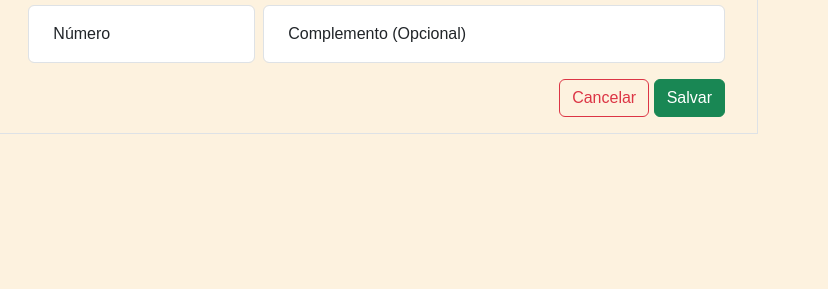
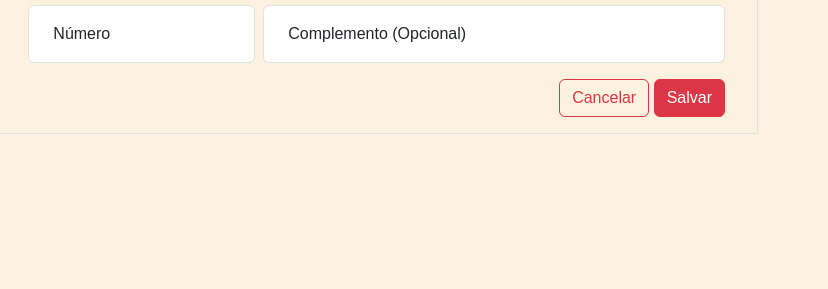
Before and after one commit to anevenancio/floreios, a website: page cliente_endereco.html in a window 1280 px wide. Shown: the part 322-611 px from the top of the page, 452-1280 px from the left. Drawn offline with nearby package versions, Linux system fonts and the light colour scheme; a web font is replaced by a local one.

Commit message:
Update cliente_endereco.html

```diff
--- a/cliente_endereco.html
+++ b/cliente_endereco.html
@@ -160,7 +160,7 @@
                       </div>
                       <div class="text-end mt-3">
                         <button class="btn btn-outline-danger">Cancelar</button>
-                        <button class="btn btn-success">Salvar</button>
+                        <button class="btn btn-danger">Salvar</button>
                       </div>
                     </div>
                   </form>
```
